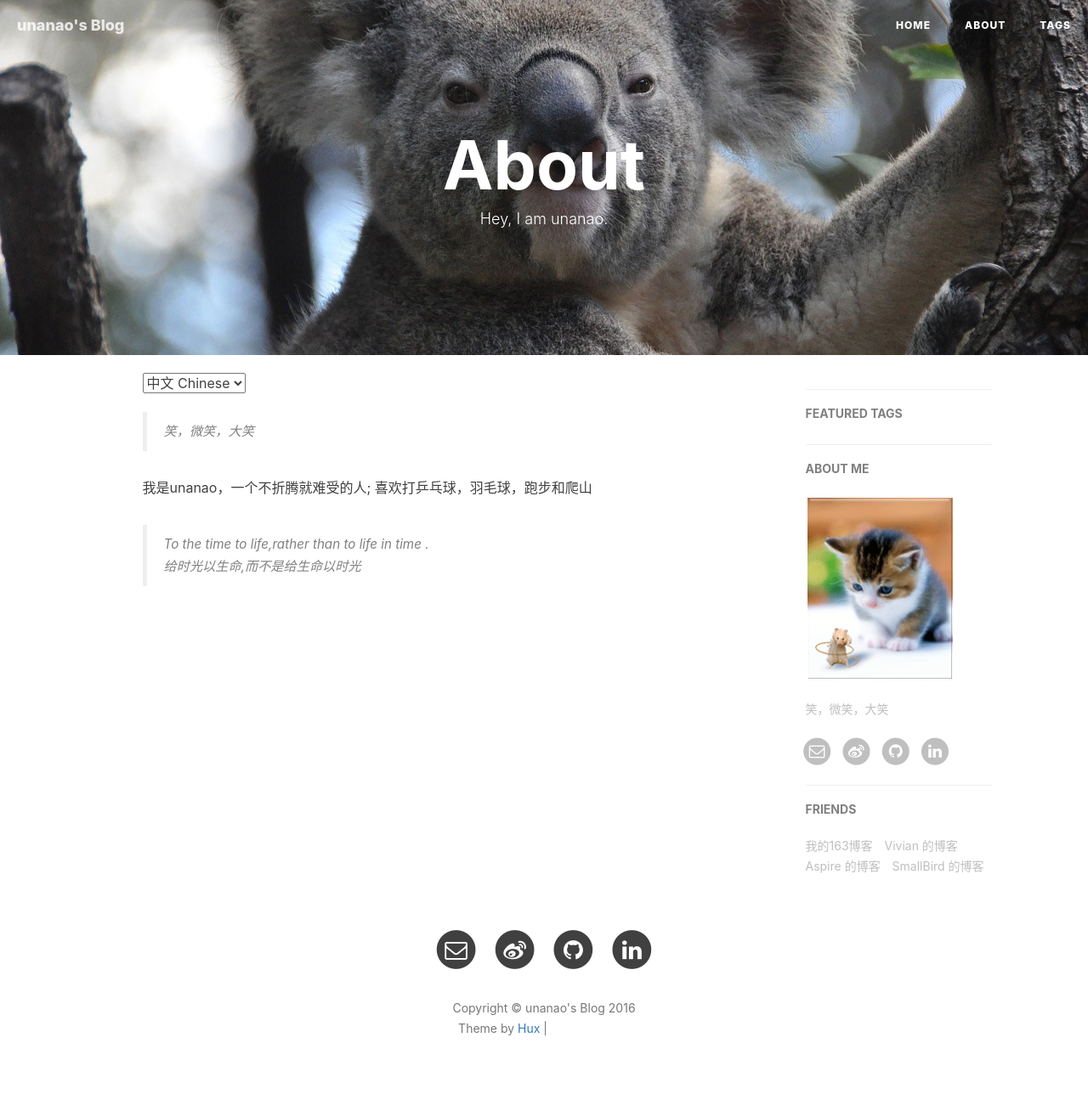
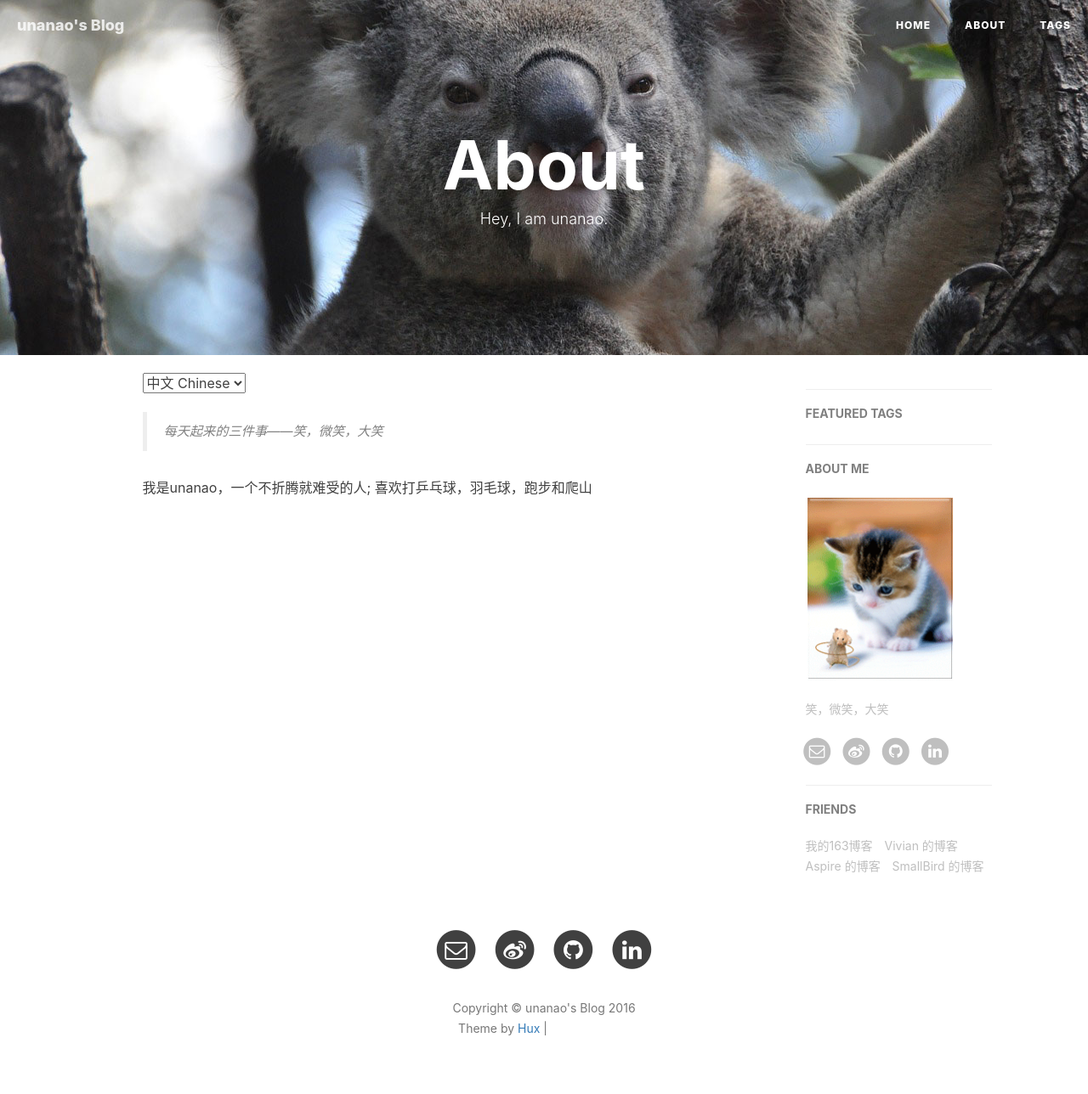
Before and after one commit to xuyumeng/xuyumeng.github.io, a Jekyll site: the page built from about.html, in a window 1280 px wide. Shown: the whole page at 85% size. Built offline with Jekyll 4.4.1, drawn with Linux system fonts in a browser that asks for light colours; nearby versions of some CDN libraries; comment, search, counter and statistics services are not loaded; grey boxes are pictures that could not be loaded.

Commit message:
new description

```diff
--- a/about.html
+++ b/about.html
@@ -15,13 +15,9 @@ header-img: "img/about-bg.jpg"
 <div class="zh post-container">
 
     <!--copied from markdown -->
-    <blockquote><p>笑，微笑，大笑</p></blockquote>
+    <blockquote><p>每天起来的三件事——笑，微笑，大笑</p></blockquote>
 
     <p>我是unanao，一个不折腾就难受的人; 喜欢打乒乓球，羽毛球，跑步和爬山</p>
-
-    <blockquote><p>To the time to life,rather than to life in time .</p>
-
-    <p>给时光以生命,而不是给生命以时光</p></blockquote>
 
 </div>
 
```
